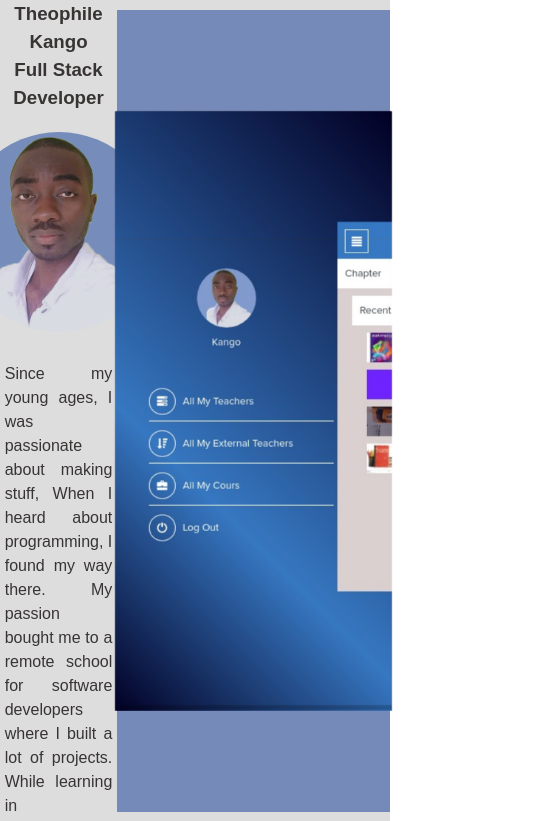
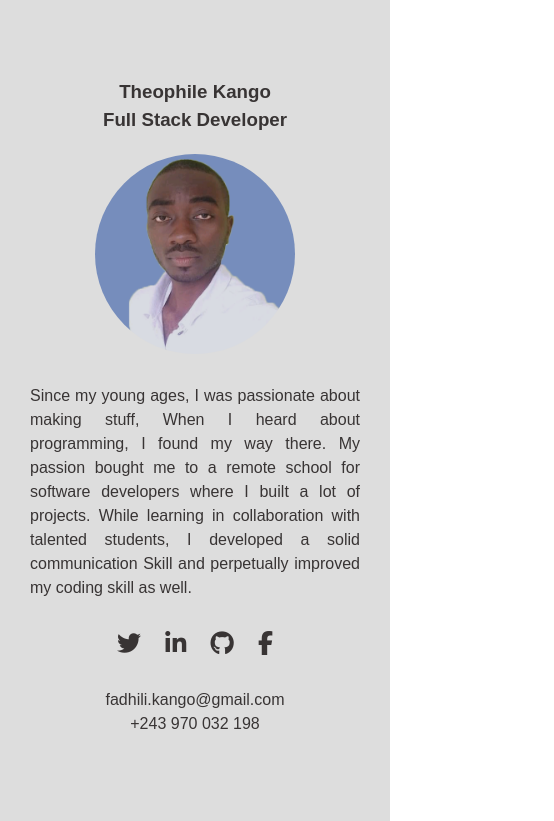
Before and after one commit to Theophile-Kango/personal-portfolio, a plain HTML site: page index.html in a window 390 px wide. Shown: the top 821 px of the page, 554 px wide, since content can reach past the window. Drawn offline with Linux system fonts and the light colour scheme.

Commit message:
Added responsiveness

```diff
--- a/index.html
+++ b/index.html
@@ -27,12 +27,12 @@
                             <a href="https://twitter.com/Theophadh" target="_blank"><i class="fab fa-twitter"></i></a>
                         </li>
                         <li>
-                            <a href="https://www.linkedin.com/in/theophile-kango/" target="_blank">
+                            <a href="https://www.linkedin.com/in/theophile-kango/" target="_blank" class="add">
                                 <i class="fab fa-linkedin-in"></i>
                             </a>
                         </li>
                         <li>
-                            <a href="https://github.com/Theophile-Kango" target="_blank">
+                            <a href="https://github.com/Theophile-Kango" target="_blank" class="add">
                                 <i class="fab fa-github"></i>
                             </a>
                         </li>
@@ -41,6 +41,10 @@
                                 class="fab fa-facebook-f"></i></a>
                         </li>
                     </ul>
+                    <div>
+                        <p>fadhili.kango@gmail.com<br>
+                        +243 970 032 198</p>
+                    </div>
                 </footer>
             </aside>
         </section>
--- a/style.css
+++ b/style.css
@@ -46,6 +46,8 @@
 .main section aside footer{
     width: 100%;
     display: flex;
+    flex-direction: column;
+    align-items: center;
     justify-content: center;
 }
 
@@ -53,6 +55,10 @@
     display: flex;
     width: 40%;
     justify-content: space-between;
+}
+
+.main section aside footer p{
+    text-align: center;
 }
 
 .main section aside footer ul li{
@@ -137,3 +143,28 @@
 .main article section :hover {
     display: none;
 }
+
+@media only screen and (max-width: 1000px) {
+    .main section aside{
+        width: 100%;
+        position: relative;
+    }
+
+    .main article{
+        width: 100%;
+    }
+
+    .main article section img{
+        width: 90%;
+    }
+
+    .main article section div{
+        height: 170px;
+    }
+
+    .details ul{
+        height: 100px;
+        display: flex;
+    }
+
+}
```
